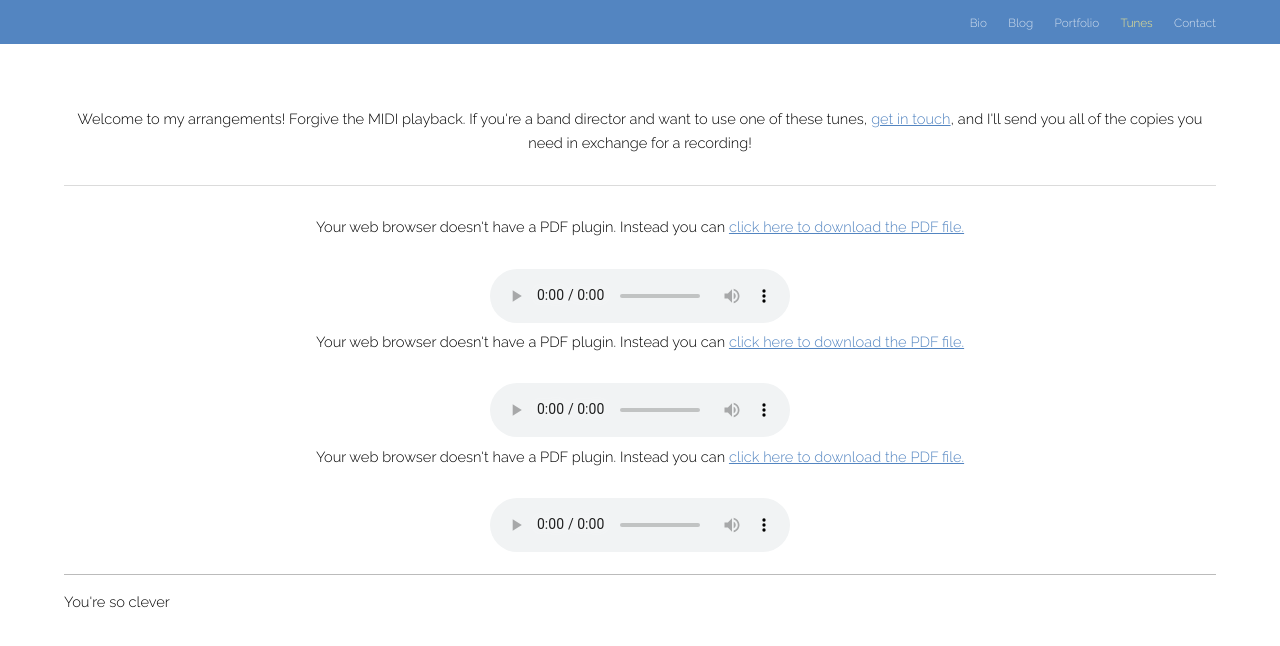
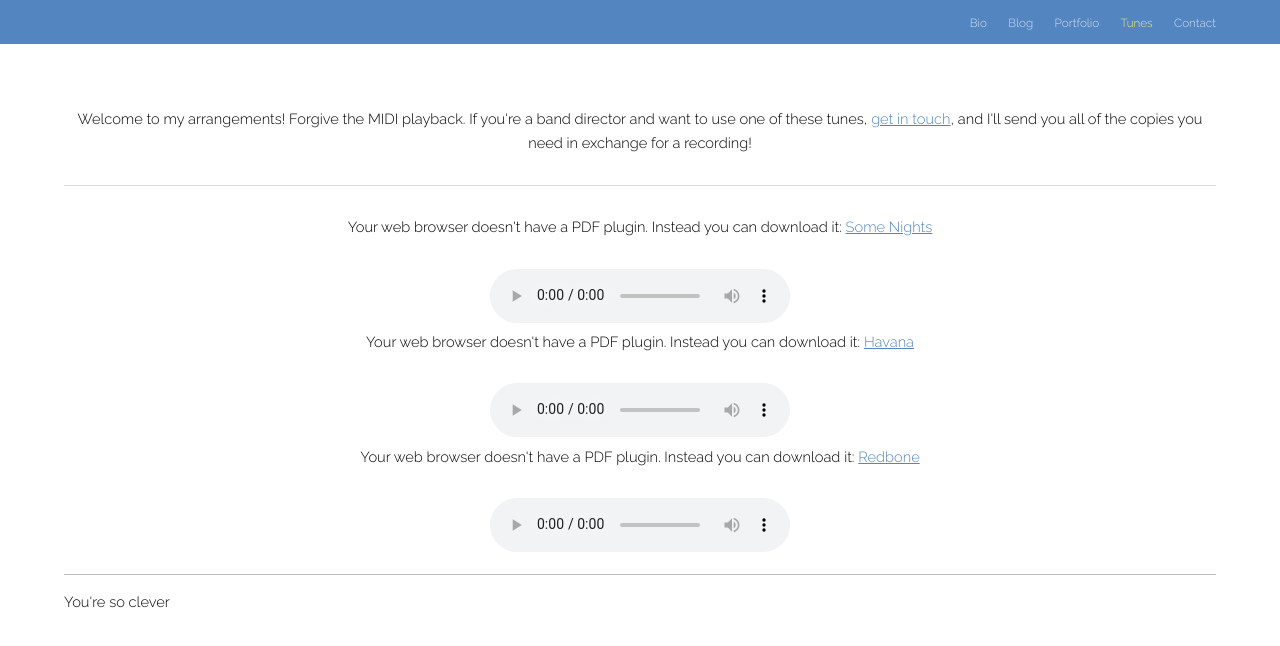
Before and after one commit to EvanRCoffey/RECoffey, a website: page public_html/tunes.html in a window 1280 px wide. Drawn offline with Linux system fonts and the light colour scheme.

Commit message:
One last touch-up.

```diff
--- a/public_html/tunes.html
+++ b/public_html/tunes.html
@@ -32,22 +32,19 @@
 				<div style="text-align: center;">
 					<br><br>Welcome to my arrangements!  Forgive the MIDI playback.  If you're a band director and want to use one of these tunes, <a href="contact.html" class="normalLink">get in touch</a>, and I'll send you all of the copies you need in exchange for a recording!<br /><hr />
 					<object type = "application/pdf" width="400" height="400" data="assets/img/scores/SomeNights.pdf"><p>Your web browser doesn't have a PDF plugin.
-  					Instead you can <a href="assets/img/scores/SomeNights.pdf">click here to
-  					download the PDF file.</a></p></object>
+  					Instead you can download it: <a href="assets/img/scores/SomeNights.pdf">Some Nights</a></p></object>
 					<audio controls>
 					  <source src="assets/mp3/SomeNights.mp3" type="audio/mp3">
 					  Your browser does not support the audio tag.
 					</audio>
 					<object type = "application/pdf" width="400" height="400" data="assets/img/scores/Havana.pdf"><p>Your web browser doesn't have a PDF plugin.
-  					Instead you can <a href="assets/img/scores/Havana.pdf">click here to
-  					download the PDF file.</a></p></object>
+  					Instead you can download it: <a href="assets/img/scores/Havana.pdf">Havana</a></p></object>
 					<audio controls>
 					  <source src="assets/mp3/Havana.mp3" type="audio/mp3">
 					  Your browser does not support the audio tag.
 					</audio>
 					<object type = "application/pdf" width="400" height="400" data="assets/img/scores/Redbone.pdf"><p>Your web browser doesn't have a PDF plugin.
-  					Instead you can <a href="assets/img/scores/Redbone.pdf">click here to
-  					download the PDF file.</a></p></object>
+  					Instead you can download it: <a href="assets/img/scores/Redbone.pdf">Redbone</a></p></object>
 					<audio controls>
 					  <source src="assets/mp3/Redbone.mp3" type="audio/mp3">
 					  Your browser does not support the audio tag.
```
